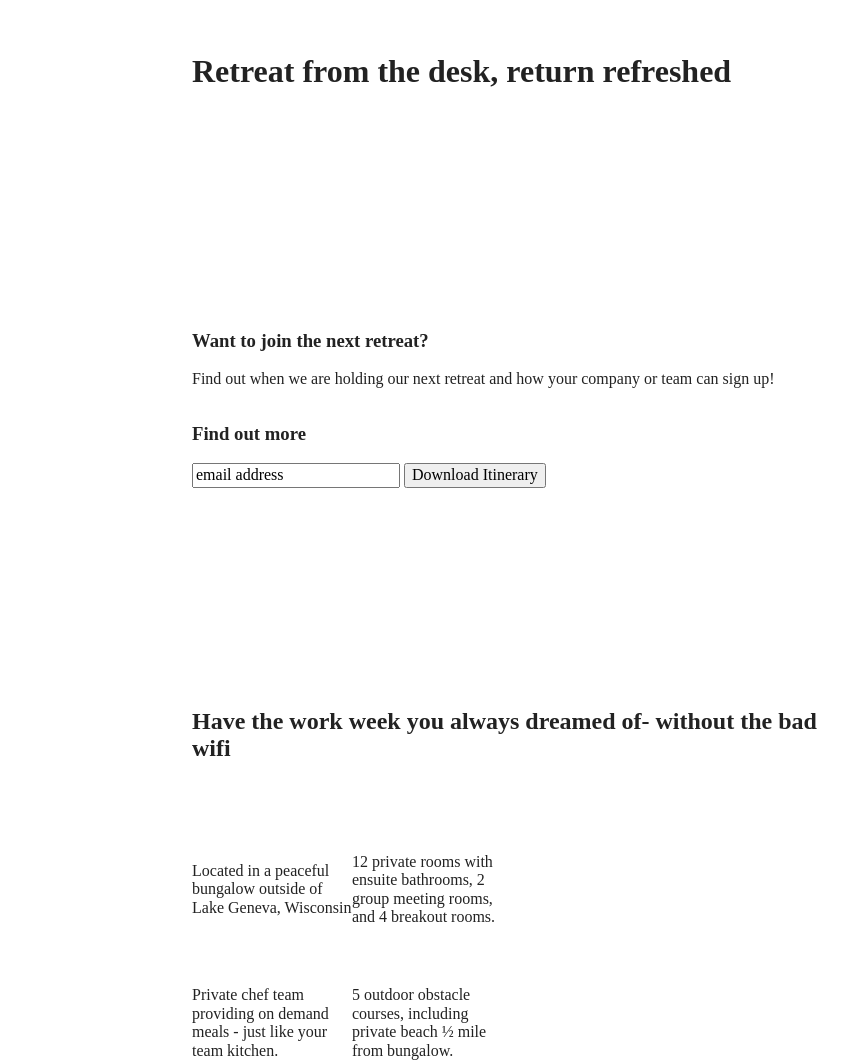
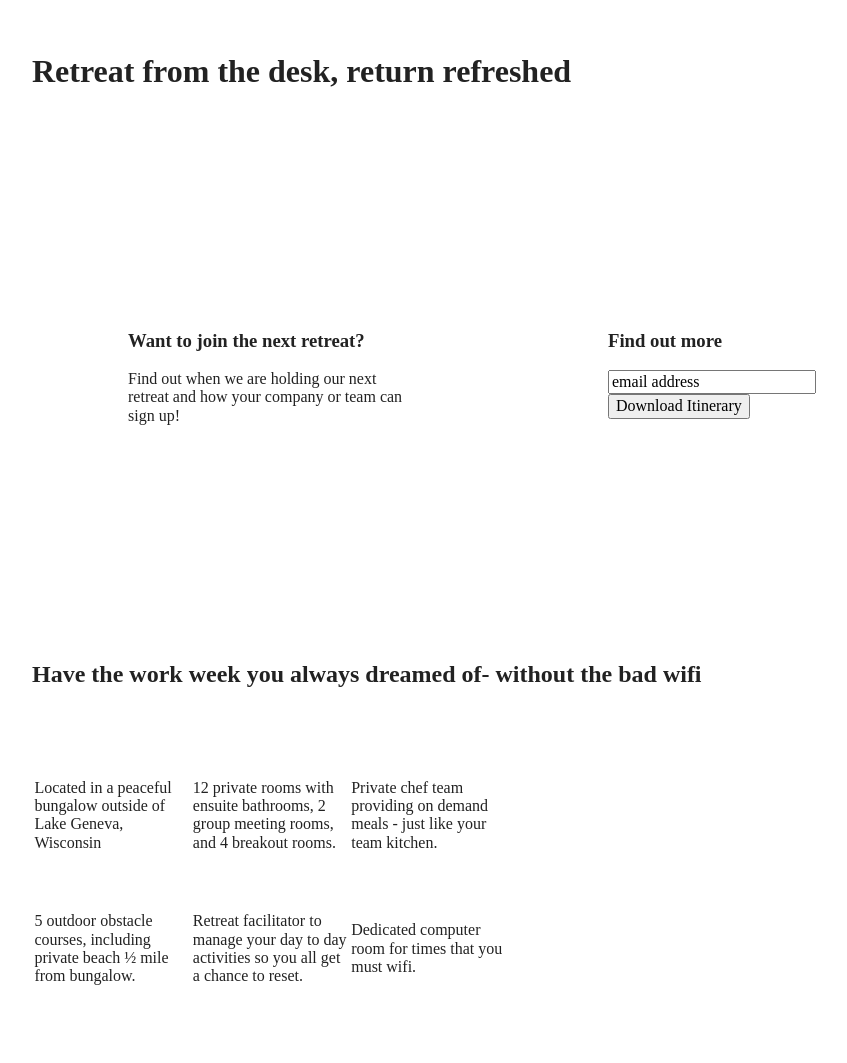
Before and after one commit to Carbur3/unplugged-website, a website built with Parcel: page index.html in a window 1280 px wide. Shown: the part 185-1248 px from the top of the page, without its empty margins (128-975 px from the left). Built offline with nearby package versions, Linux system fonts and the light colour scheme.

Commit message:
Css to desktop layout

```diff
--- a/css/main.css
+++ b/css/main.css
@@ -483,9 +483,63 @@ footer .copyright {
 }
 }
 
-@media only scree and (min-width: 1200px)
+@media only screen and (min-width: 1200px)
 
   /*Desktop styles here*/
+{
+
+.content-wrapper {
+  max-width: 960px;
+}
+
+/*Hero*/
+
+.hero-area h1 {
+  width: 70%;
+}
+
+/*Aside*/
+
+aside .content-wrapper {
+  justify-content: space-around;
+}
+
+aside .content-wrapper .form-description,
+aside .content-wrapper .form {
+  width: 30%;
+}
+
+/*Features*/
+
+.features h2 {
+  width: 90%;
+}
+
+.features article {
+  flex-basis: 33%;
+}
+
+/*Reviews*/
+
+.reviews article div {
+  width: 42%;
+}
+
+/*About*/
+
+.mission h2,
+.contact-section .content-wrapper h2 {
+    width: 95%;
+}
+
+/*FAQ*/
+
+.faq h2 {
+  width: 100%;
+}
+
+}
+
 
 @media print,
   (-webkit-min-device-pixel-ratio: 1.25),
```
